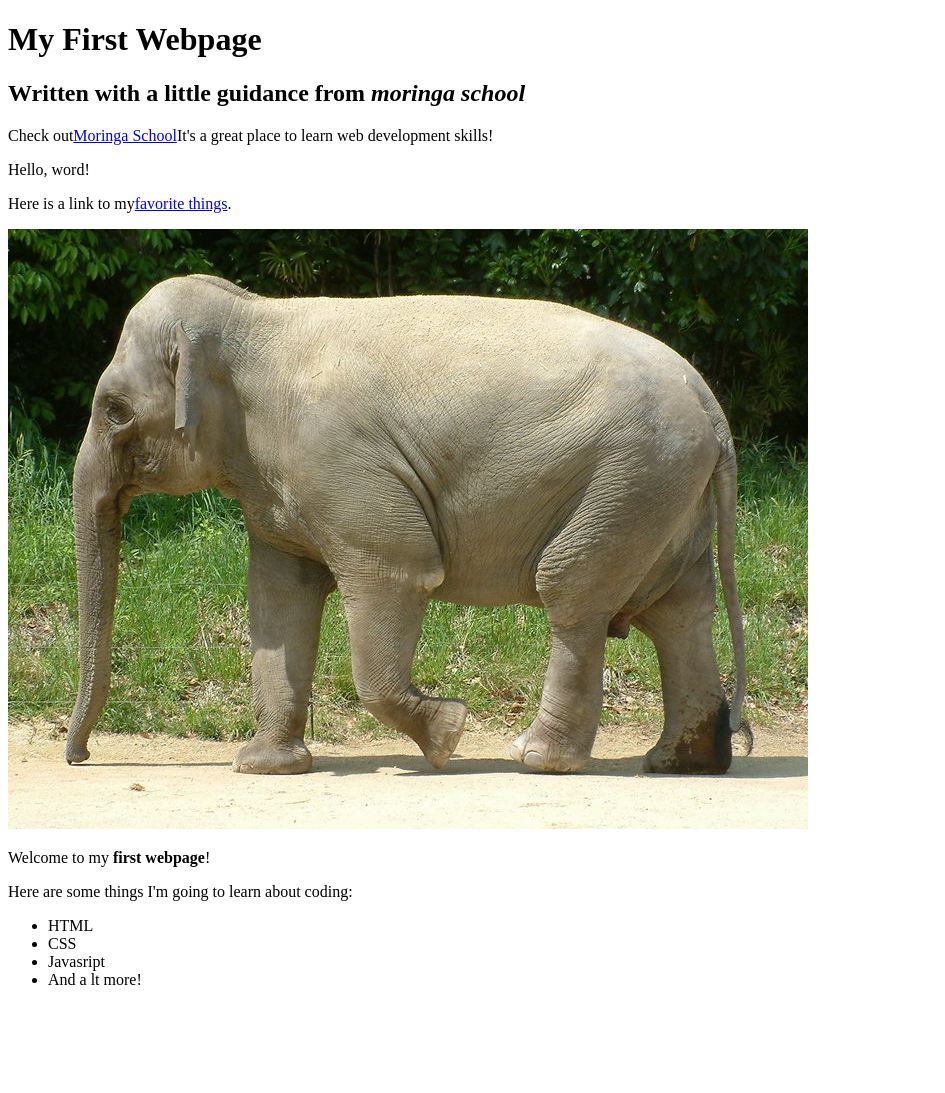
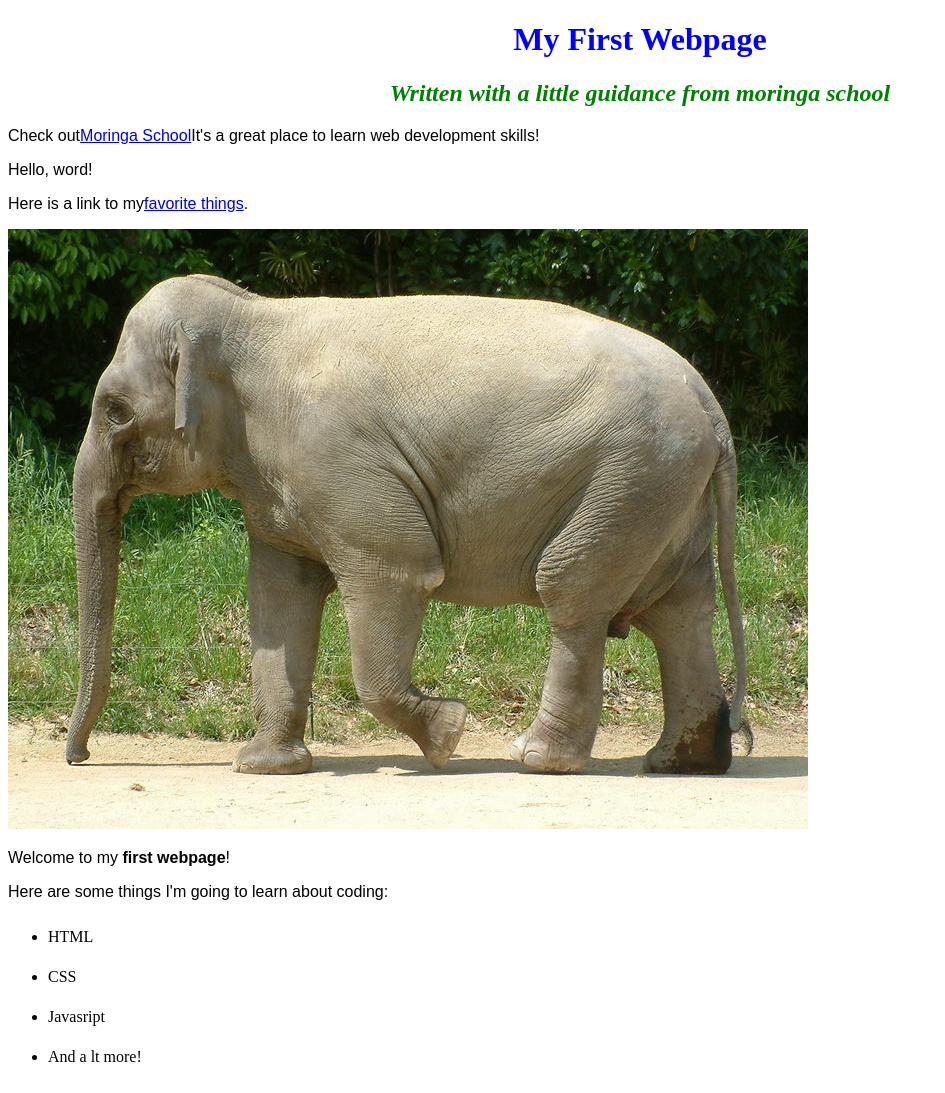
Before and after one commit to tinabayi/my-first-website, a plain HTML site: page index.html in a window 1280 px wide. Shown: the whole page, without its empty margins (0-945 px from the left). Before the commit the page ends 1005 px from the top, so only its background shows below. Drawn offline with Linux system fonts and the light colour scheme.

Commit message:
change name of my-first-website.html file to index.html

```diff
--- /dev/null
+++ b/css/styles.css
@@ -0,0 +1,15 @@
+h1{
+    color:blue;
+    text-align: center;
+}
+h2{
+    color:green;
+    font-style: italic;
+    text-align: center;
+}
+p{
+    font-family:sans-serif;
+}
+ul{
+    line-height: 40px
+}
--- a/my-first-webpage.html
+++ b/index.html
@@ -2,7 +2,8 @@
 <!DOCTYPE html>
 <html>
     <head>
-        <title>My first webpage!</title>
+     <title>My first webpage!</title>
+        <link href="css/styles.css" rel="stylesheet" type="text/css">
     </head>
     <body>
         <h1>My First Webpage</h1>
```
